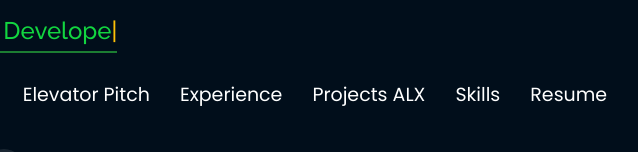
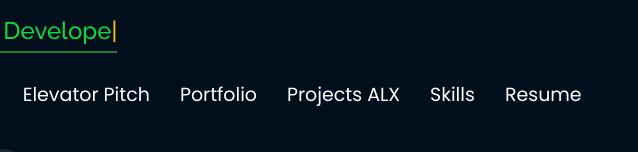
Before and after one commit to anas-2003/anas, a plain HTML site: page index.html in a window 1280 px wide. Shown: the part 331-483 px from the top of the page, 149-787 px from the left. Drawn offline with nearby package versions, Linux system fonts and the light colour scheme.

Commit message:
index.html

```diff
--- a/index.html
+++ b/index.html
@@ -64,7 +64,7 @@
         <ul>
           <li class="active"><a href="#header"> <span>Home</span></a></li>
           <li><a href="#about"><span>Elevator Pitch</span></a></li>
-          <li><a href="#experience"> <span>Experience</span></a></li>
+          <li><a href="#experience"> <span>Portfolio</span></a></li>
 <!--          <li><a href="#projects"> <span>Projects</span></a></li>-->
           <li><a href="https://docs.google.com/presentation/d/1Gcm5lvWPzBbxjqUIQVZ6PDlD4-IPr98p5MgABOSfPP4/edit?usp=sharing"> <span>Projects ALX</span></a></li>
           <li><a href="#skills"> <span>Skills</span></a></li>
```
